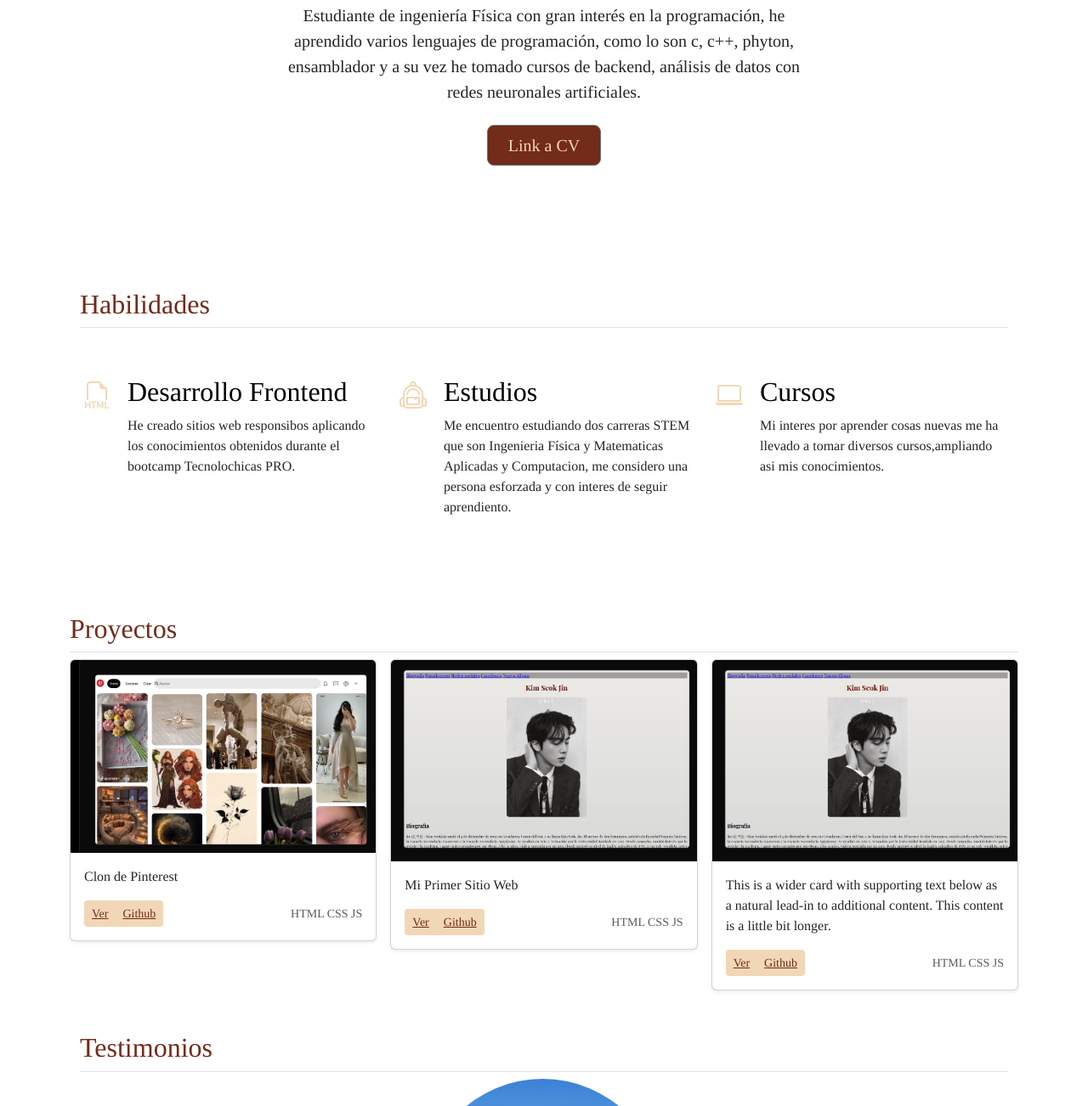
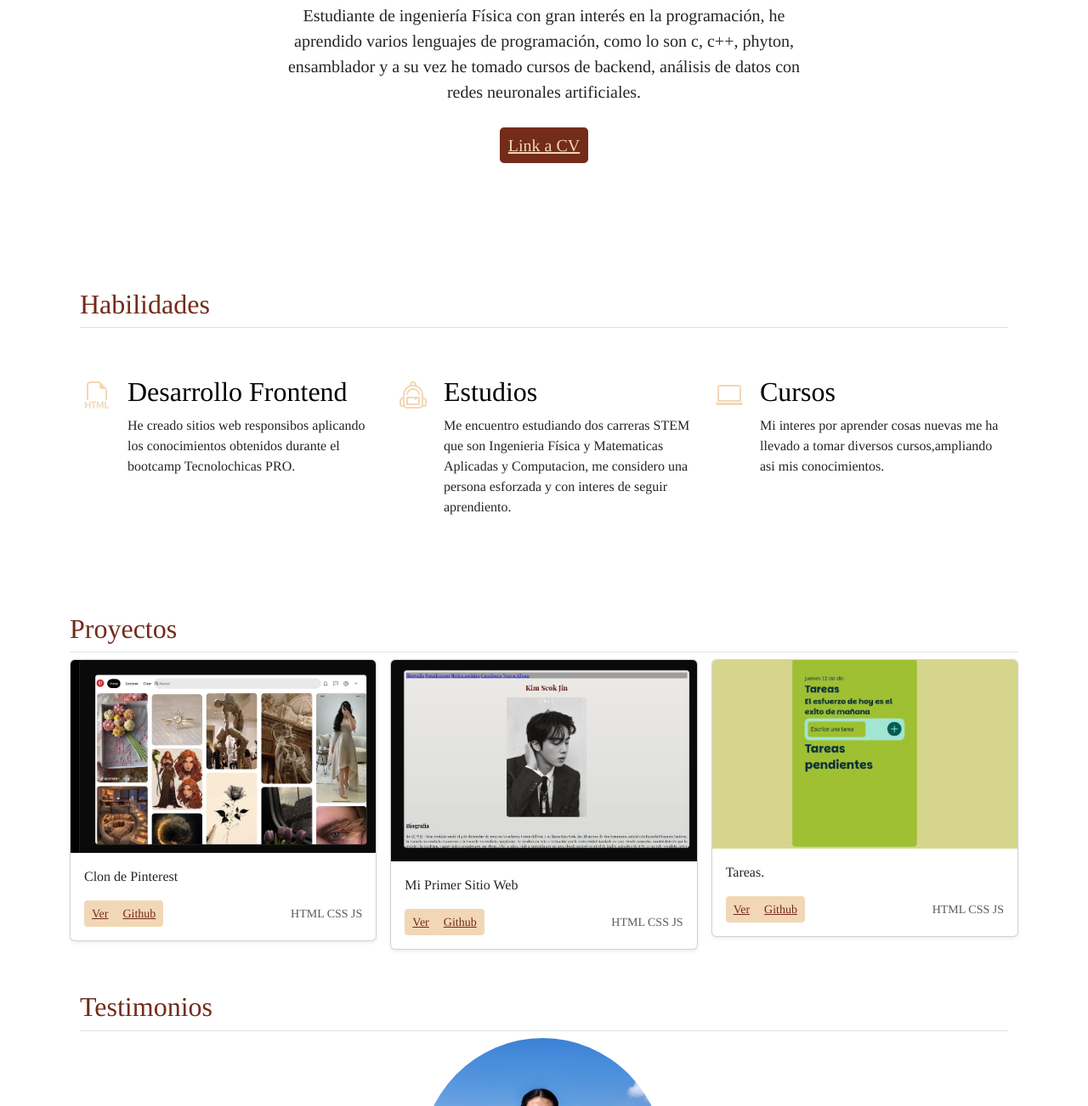
Before and after one commit to magaly-nolasco/magaly-nolasco.github.io, a plain HTML site: page index.html in a window 1280 px wide. Shown: the part 502-1804 px from the top of the page at 85% size. Drawn offline with nearby package versions, Linux system fonts and the light colour scheme; a web font is replaced by a local one.

Commit message:
Add files via upload

```diff
--- a/index.html
+++ b/index.html
@@ -41,7 +41,7 @@
           <div class="col-lg-6 mx-auto">
             <p class="lead mb-4">Estudiante de ingeniería Física con gran interés en la programación, he aprendido varios lenguajes de programación, como lo son c, c++, phyton, ensamblador y  a su vez he tomado cursos de backend, análisis de datos con redes neuronales artificiales.</p>
             <div class="d-grid gap-2 d-sm-flex justify-content-sm-center">
-             <button type="button" class="btn btn-outline-secondary btn-lg px-4 boton-cv">Link a CV</button>
+             <button type="button" class="btn  btn-lg px-4 boton-cv"><a href="assets/CV SheylaMagaly NolascoCruz.png">Link a CV</a></button>
             </div>
           </div>
         </div>
@@ -123,13 +123,13 @@
         <div class="col">
           <div class="card shadow-sm">
          <!--imagen-->
-         <img class="bd-placeholder-img card-img-top" src="assets/Captura Primer Sitio Web.png" alt="">
+         <img class="bd-placeholder-img card-img-top" src="assets/CapturaTareas.png" alt="">
             <div class="card-body">
-              <p class="card-text">This is a wider card with supporting text below as a natural lead-in to additional content. This content is a little bit longer.</p>
+              <p class="card-text">Tareas.</p>
               <div class="d-flex justify-content-between align-items-center">
                 <div class="btn-group">
-                  <button type="button" class="btn btn-sm btn-proyecto"><a href="https://mi-primer-sitio-web-plum.vercel.app/"> Ver</a></button>
-                  <button type="button" class="btn btn-sm btn-proyecto"><a href="https://github.com/magaly-nolasco/MiPrimerSitioWeb">Github</a></button>
+                  <button type="button" class="btn btn-sm btn-proyecto"><a href="https://tareas-lac.vercel.app/"> Ver</a></button>
+                  <button type="button" class="btn btn-sm btn-proyecto"><a href="https://github.com/magaly-nolasco/Tareas">Github</a></button>
                 </div>
                 <small class="text-body-secondary"> HTML CSS JS</small>
               </div>
@@ -215,7 +215,7 @@
     </main>
     <footer class="py-3 my-4 pie-archivo">
       <ul class="nav justify-content-center  pb-3 mb-3">
-        <li class="nav-item"><a href="#" class="nav-link px-2 text-body-secondary"><i class="bi bi-linkedin"></i></a></li>
+        <li class="nav-item"><a href="https://www.linkedin.com/in/magaly-nolasco-6b456330b/" class="nav-link px-2 text-body-secondary"><i class="bi bi-linkedin"></i></a></li>
         <li class="nav-item"><a href="https://github.com/magaly-nolasco" class="nav-link px-2 text-body-secondary"><i class="bi bi-github"></i></a></li>
         <li class="nav-item"><a href="https://www.instagram.com/magy_cx/" class="nav-link px-2 text-body-secondary"><i class="bi bi-instagram"></i></a></li>
         <li class="nav-item"><a href="https://discord.com/invite/CD3Hm72c" class="nav-link px-2 text-body-secondary"><i class="bi bi-discord"></i></a></li>
--- a/style.css
+++ b/style.css
@@ -23,9 +23,11 @@ header{
 .fs-4{
     color: #F2D7B6;
 }
-.boton-cv{
+.boton-cv a{
     color: #F2D7B6;
     background-color: #732B1A;
+    border-radius: 5px;
+    padding: 10px;
 }
 .subtitulos{
     color: #732B1A;
```
Also changed, not shown: assets/CV SheylaMagaly NolascoCruz.png (added), assets/CapturaTareas.png (added).
